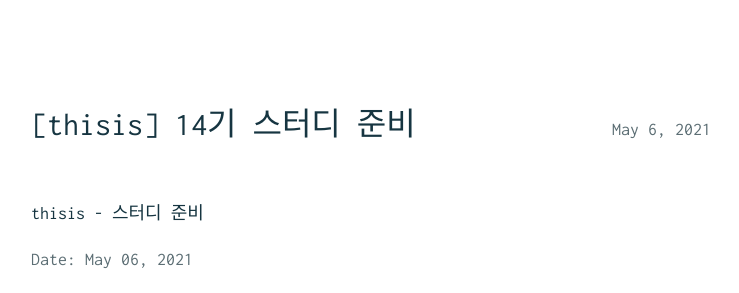
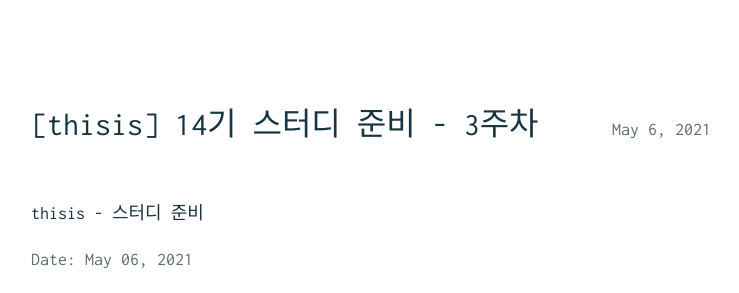
Before and after one commit to wijihye/wijihye.github.io, a Jekyll site: the page built from _posts/2021-05-06-[thisis]Ready_for_study2.md, in a window 1280 px wide. Shown: the part 178-471 px from the top of the page, without its empty margins (269-1008 px from the left). Built offline with Jekyll 4.4.1, drawn with Linux system fonts in a browser that asks for light colours.

Commit message:
modify title of 2021-05-06: ready_for_study2

```diff
--- a/_posts/2021-05-06-[thisis]Ready_for_study2.md
+++ b/_posts/2021-05-06-[thisis]Ready_for_study2.md
@@ -1,6 +1,6 @@
 ---
 layout: post
-title: '[thisis] 14기 스터디 준비'
+title: '[thisis] 14기 스터디 준비 - 3주차'
 tags: [work, thisis]
 ---
 
```
